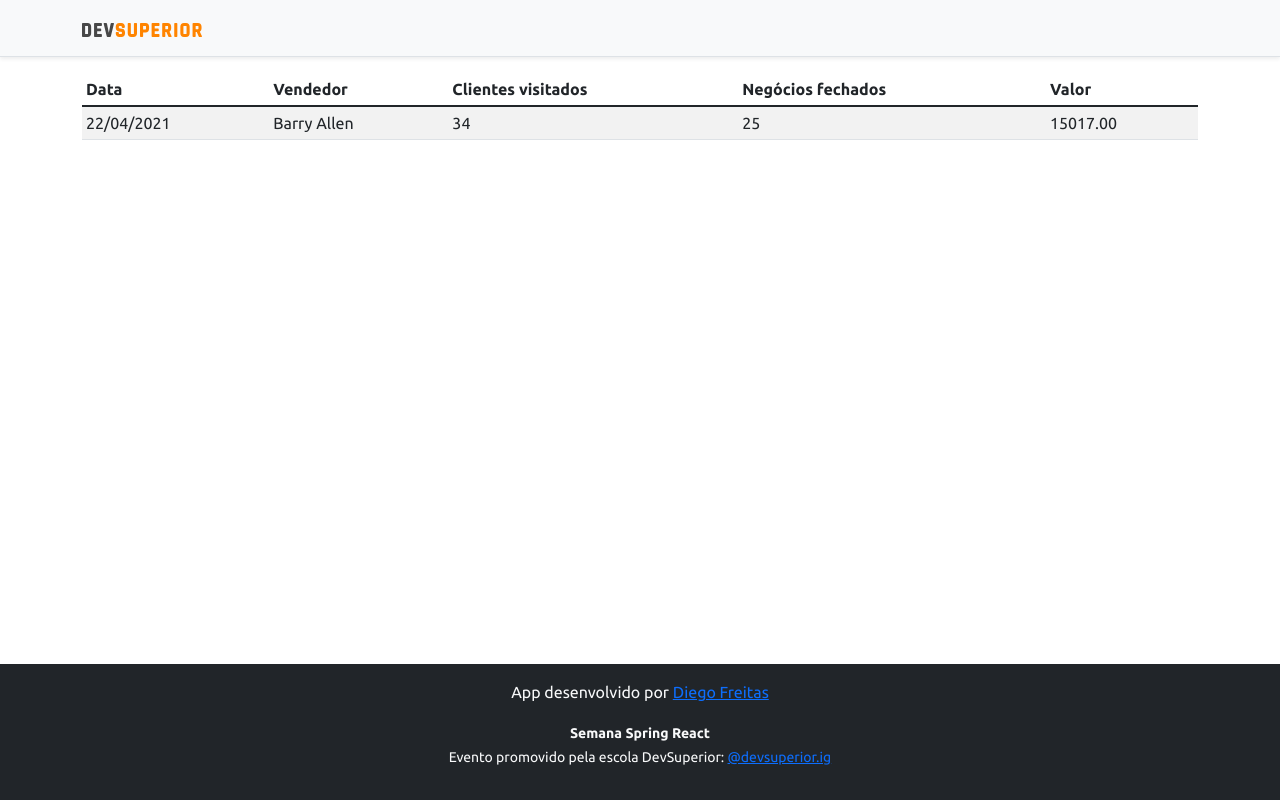
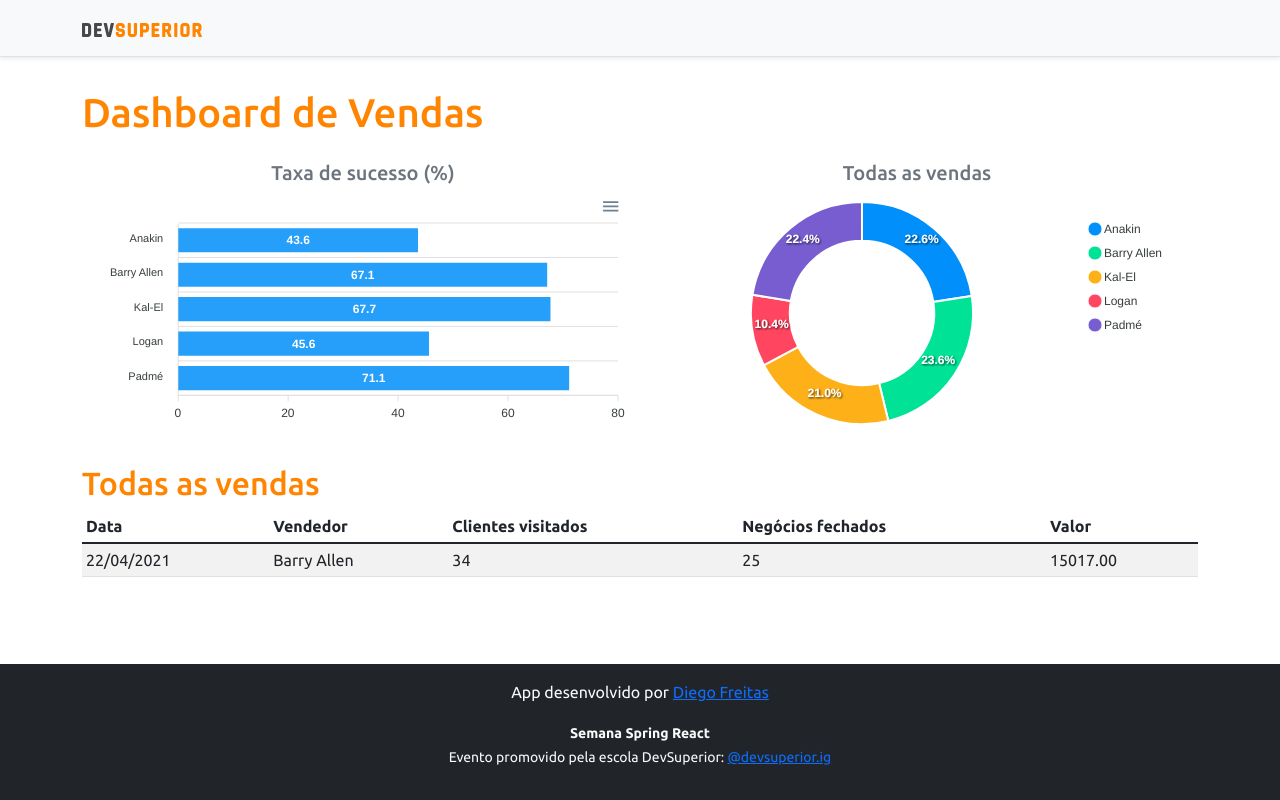
Before and after one commit to diegocarfreitas/projeto-sds3, a React (Create React App) app in the folder frontend/: page / in a window 1280 px wide. Built offline with nearby package versions, Linux system fonts and the light colour scheme; the HTML template or start-up script is replaced by a standard one.

Commit message:
Adiciona gráficos estáticos

```diff
--- a/frontend/package.json
+++ b/frontend/package.json
@@ -10,9 +10,11 @@
     "@types/node": "^12.0.0",
     "@types/react": "^17.0.0",
     "@types/react-dom": "^17.0.0",
+    "apexcharts": "^3.28.1",
     "bootstrap": "^5.1.1",
     "popper.js": "^1.16.1",
     "react": "^17.0.2",
+    "react-apexcharts": "^1.3.9",
     "react-dom": "^17.0.2",
     "react-scripts": "4.0.3",
     "typescript": "^4.1.2",
--- a/frontend/src/App.tsx
+++ b/frontend/src/App.tsx
@@ -1,14 +1,35 @@
 import NavBar from "components/NavBar";
 import Footer from "components/Footer";
 import DataTable from "components/DataTable";
+import BarChart from "components/BarChart";
+import DonutChart from "components/DonutChart";
 
 function App() {
   return (
     <>
       <NavBar />
+
       <div className="container">
-        <DataTable />
+        <h1 className="text-primary py-3">Dashboard de Vendas</h1>
+
+        <div className="row px-3">
+          <div className="col-sm-6">
+            <h5 className="text-center text-secondary">Taxa de sucesso (%)</h5>
+            <BarChart />
+          </div>
+
+          <div className="col-sm-6">
+            <h5 className="text-center text-secondary">Todas as vendas</h5>
+            <DonutChart />
+          </div>
+        </div>
+
+        <div className="py-3">
+          <h2 className="text-primary">Todas as vendas</h2>
+          <DataTable />
+        </div>
       </div>
+
       <Footer />
     </>
   );
--- /dev/null
+++ b/frontend/src/components/BarChart/index.tsx
@@ -0,0 +1,34 @@
+import Chart from 'react-apexcharts';
+
+const BarChart = () => {
+    const options = {
+        plotOptions: {
+            bar: {
+                horizontal: true,
+            }
+        },
+    };
+
+    const mockData = {
+        labels: {
+            categories: ['Anakin', 'Barry Allen', 'Kal-El', 'Logan', 'Padmé']
+        },
+        series: [
+            {
+                name: "% Sucesso",
+                data: [43.6, 67.1, 67.7, 45.6, 71.1]
+            }
+        ]
+    };
+
+    return (
+        <Chart
+            options={{...options, xaxis: mockData.labels}}
+            series={mockData.series}
+            type="bar"
+            height="240"
+        />
+    );
+}
+
+export default BarChart;
--- /dev/null
+++ b/frontend/src/components/DonutChart/index.tsx
@@ -0,0 +1,25 @@
+import Chart from 'react-apexcharts';
+
+const DonutChart = () => {
+    const mockData = {
+        series: [477138, 499928, 444867, 220426, 473088],
+        labels: ['Anakin', 'Barry Allen', 'Kal-El', 'Logan', 'Padmé']
+    }
+
+    const options = {
+        legend: {
+            show: true
+        }
+    }
+
+    return (
+        <Chart
+            options={{...options, labels: mockData.labels}}
+            series={mockData.series}
+            type="donut"
+            height="240"
+        />
+    );
+}
+
+export default DonutChart;
```
Also changed, not shown: 1 other file (tests, documents, lock files or other folders).
